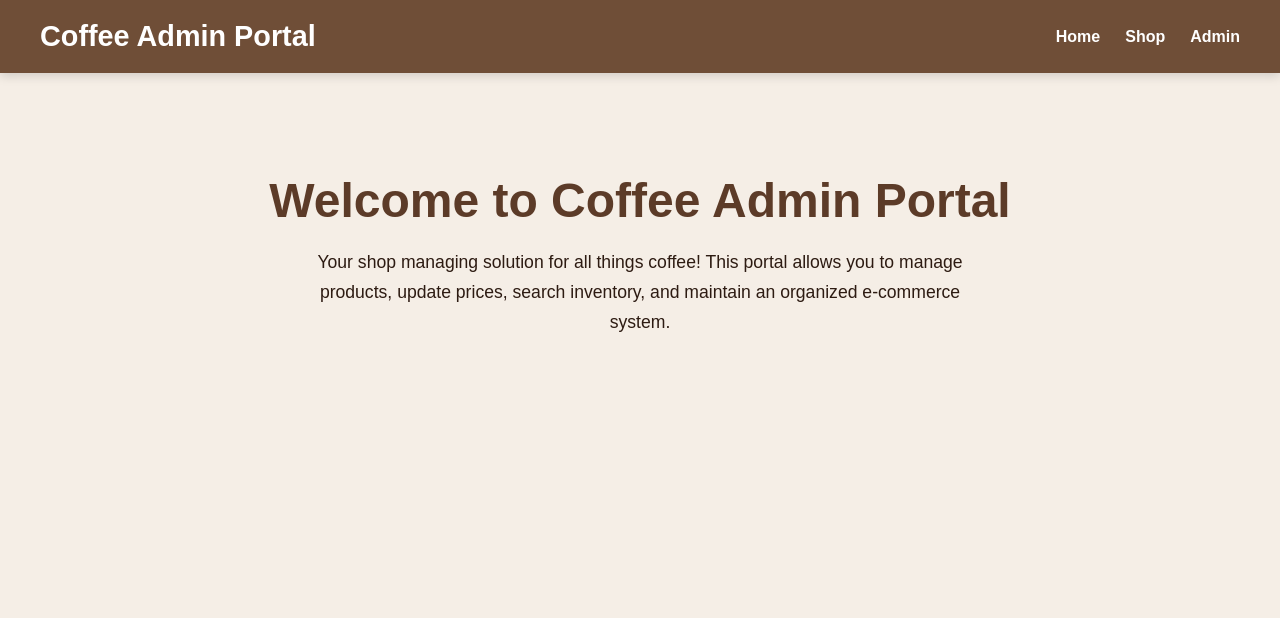
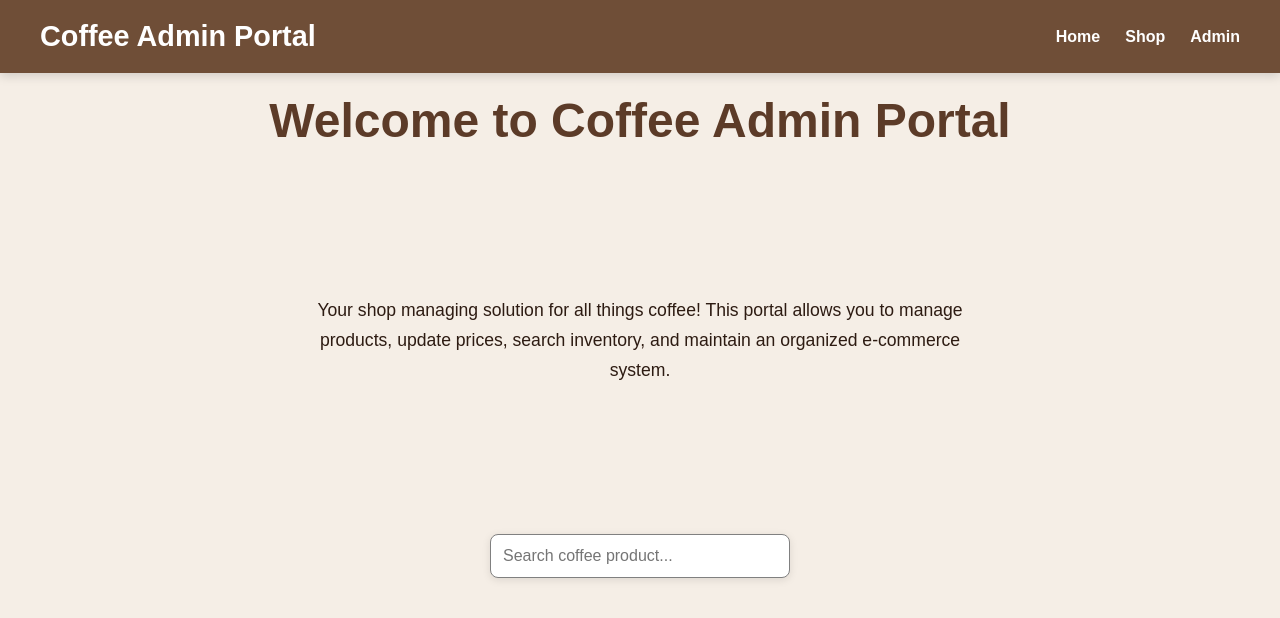
Before and after one commit to tkaim88/coffee-admin-portal, a React (Vite) app: page / in a window 1280 px wide. Shown: the top 618 px of the page. Built offline with nearby package versions, Linux system fonts and the light colour scheme; data requests are answered from the project's data file.

Commit message:
changes to the homepage and search feature

```diff
--- a/src/App.css
+++ b/src/App.css
@@ -241,3 +241,37 @@ button:hover {
     padding: 20px;
   }
 }
+
+/* Home page container styling */
+/* Centers content and aligns text */
+
+.home-container{
+
+  display:flex;
+  flex-direction:column;
+  justify-content:center;
+  align-items:center;
+
+  min-height:70vh;
+
+  text-align:center;
+  padding:20px;
+
+}
+
+
+/* Search input styling */
+
+.search-input{
+
+  width:300px;
+  padding:12px;
+
+  margin-top:20px;
+
+  border-radius:8px;
+  border:1px solid gray;
+
+  font-size:16px;
+
+}
--- a/src/components/SearchBar.jsx
+++ b/src/components/SearchBar.jsx
@@ -19,6 +19,7 @@ function SearchBar({ search, setSearch }) {
 
       className="search-input"
     />
+
   );
 }
 
--- a/src/pages/Home.jsx
+++ b/src/pages/Home.jsx
@@ -1,7 +1,13 @@
 // Home component
 // Landing page of the application
 
+import { useState } from "react";
+import SearchBar from "../components/SearchBar";
+
 function Home() {
+
+  // Stores the search input value entered by the user
+  const [search, setSearch] = useState("");
 
   return (
 
@@ -13,13 +19,25 @@ function Home() {
       {/* Description paragraph */}
       <p>
 
-        Your shop managing solution for all things coffee! This portal allows you
-        to manage products, update prices, search inventory,
+        Your shop managing solution for all things coffee!
+        This portal allows you to manage products,
+        update prices, search inventory,
         and maintain an organized e-commerce system.
 
       </p>
+
+      {/* Search section positioned below welcome text */}
+      {/* Props are passed to SearchBar so state can be controlled here */}
+
+      <SearchBar
+        search={search}
+        setSearch={setSearch}
+      />
+
     </div>
+
   );
+
 }
 
 export default Home;
```
